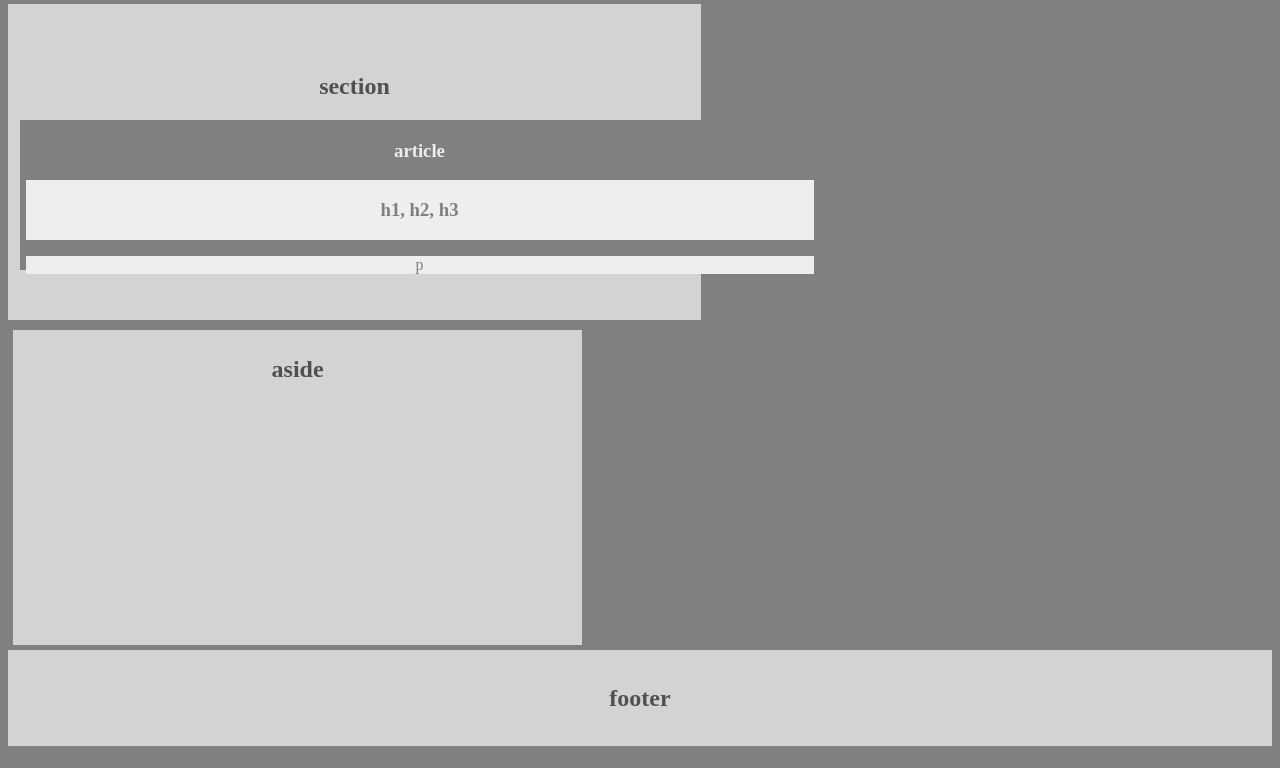
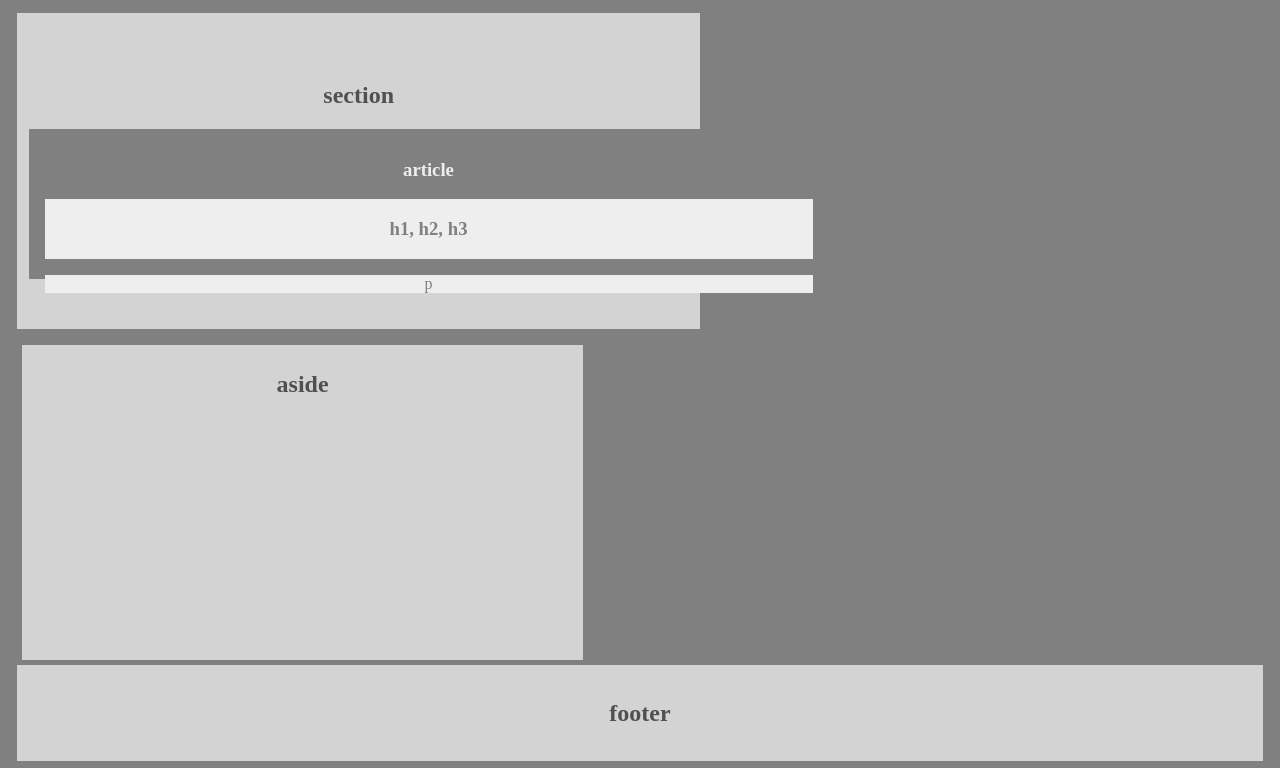
Before and after one commit to smithpyz/hw-wireframe, a plain HTML site: page index.html in a window 1280 px wide. Shown: the part 223-991 px from the top of the page. Drawn offline with Linux system fonts and the light colour scheme.

Commit message:
homework resubmission1

```diff
--- a/style.css
+++ b/style.css
@@ -1,5 +1,7 @@
 body {
     background-color: grey;
+    padding: 15px;
+    margin: 2px;
 }
 
 header {
@@ -27,7 +29,7 @@ section {
     height: 293px;
     background-color: #D3D3D3;
     margin-top: 5px;
-    margin-bottom: 5px;
+    margin-bottom: 11px;
     margin-right: 5px;
     padding: 11.5px;
     align-content: center;
@@ -38,7 +40,7 @@ section {
     background-color: grey;
     height: 150px;
     width: 800px;
-    padding: 1px;
+    padding: 11px;
     align-content: center;
     box-sizing: border-box;
 }
```
